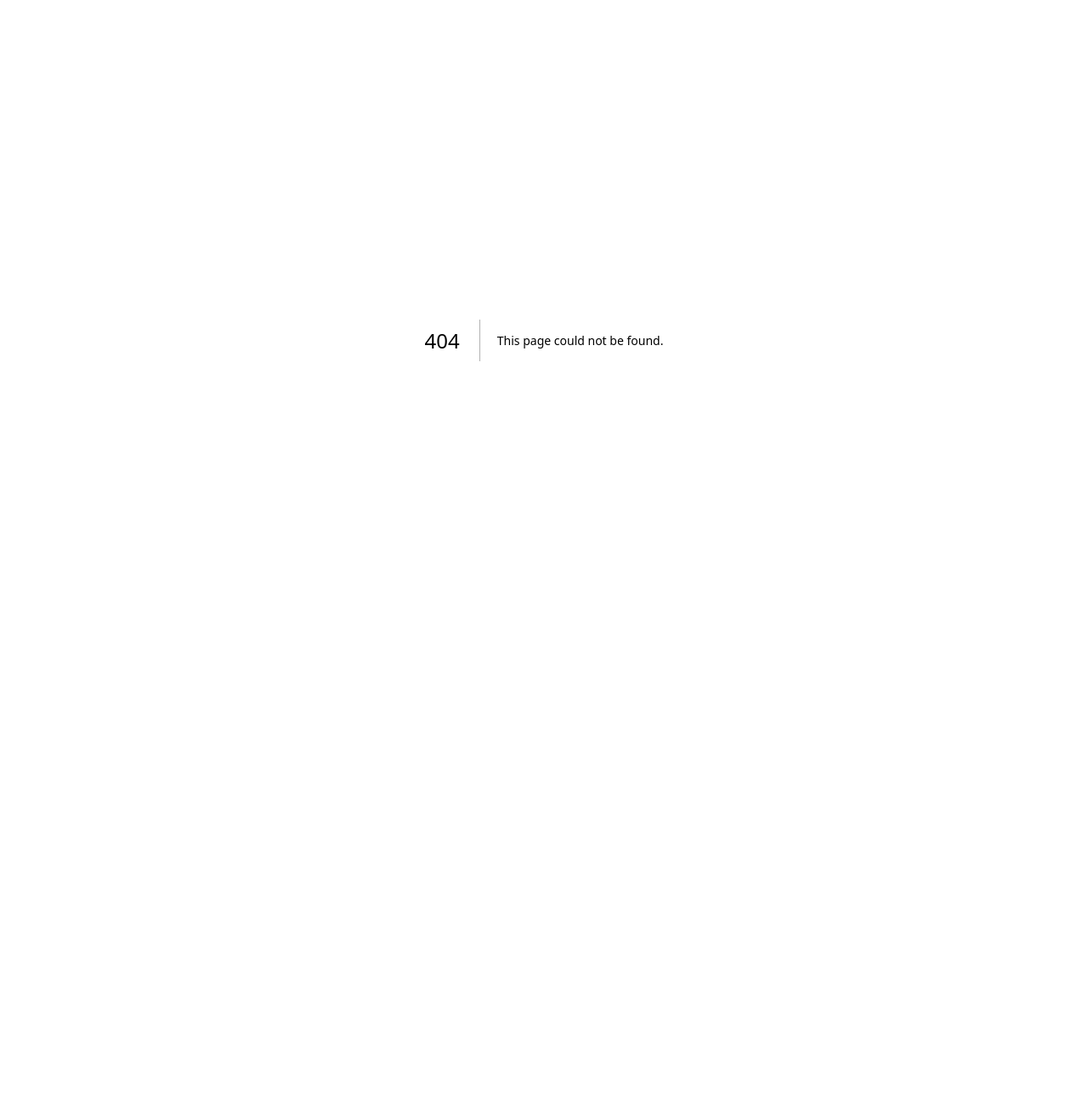
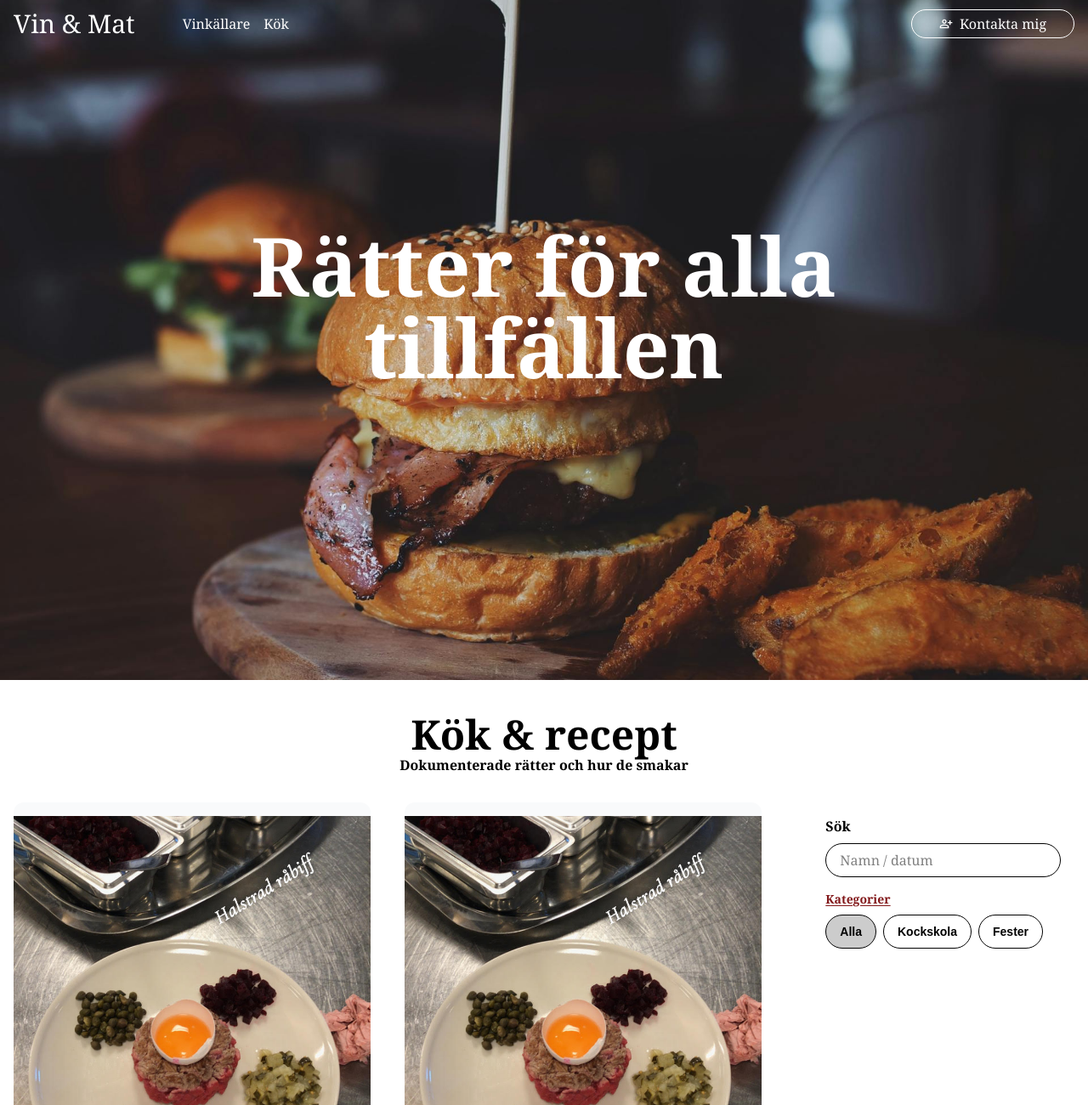
Before and after one commit to saraohman97/vindata, a Next.js app: page /kok in a window 1280 px wide. Before the commit this address had no page. Shown: the top 1300 px of the page at 85% size. Before the commit the page ends 800 px from the top, so only its background shows below. Built offline with nearby package versions, Linux system fonts and the light colour scheme.

Commit message:
Data + more

```diff
--- /dev/null
+++ b/app/(routes)/kok/page.tsx
@@ -0,0 +1,169 @@
+"use client";
+
+import Navbar from "@/components/navbar";
+import Image from "next/image";
+import { useEffect, useState } from "react";
+import { posts } from "@/data";
+
+export default function Home() {
+  const [cards, setCards] = useState(posts);
+  const [currentCard, setCurrentCard] = useState("All");
+
+  // eslint-disable-next-line @typescript-eslint/no-explicit-any
+  const handleBtns = (e: any) => {
+    const word = e.target.value;
+    setCurrentCard(word);
+  };
+
+  useEffect(() => {
+    if (currentCard === "All") {
+      setCards(posts);
+    } else {
+      const filtered = posts.filter((card) => {
+        return (
+          card.category === currentCard || card.category.includes(currentCard)
+        );
+      });
+      setCards(filtered);
+    }
+  }, [currentCard]);
+
+  return (
+    <main>
+      <Navbar dark />
+
+      {/* HERO */}
+      <Image
+        src="/hero-2.jpg"
+        alt=""
+        width={2000}
+        height={2000}
+        className="object-cover h-[800px] max-sm:max-h-screen"
+      />
+      <h1 className="absolute h-screen inset-0 text-white flex items-center justify-center max-w-screen-lg mx-auto text-center max-sm:p-3 max-sm:pb-20 pb-20 md:text-8xl max-md:text-5xl font-serif font-bold">
+        Rätter för alla tillfällen
+      </h1>
+
+      <div className="bg-white text-black">
+        <div className="max-w-screen-xl mx-auto py-10 px-4">
+          {/* HEADER */}
+          <div className="md:mb-8 font-bold font-serif text-center">
+            <h1 className="text-4xl md:text-5xl">Kök & recept</h1>
+            <div>Dokumenterade rätter och hur de smakar</div>
+          </div>
+
+          {/* POSTLIST AND SIDEBAR */}
+          <div className="flex max-md:flex-col-reverse gap-10 items-start">
+            <section className="flex flex-wrap gap-10 w-full">
+              {cards.length ? (
+                <>
+                  {cards.map((card) => (
+                    <div
+                      key={card.id}
+                      className="bg-gray-50 rounded-xl text-black md:w-[420px]"
+                    >
+                      <Image
+                        src={`/${card.image}`}
+                        alt=""
+                        width={500}
+                        height={500}
+                        className={`object-cover rounded-t-xl pt-4 hover:p-0 transition-all duration-300 max-h-96`}
+                      />
+                      <h3 className="p-4 pb-0 font-bold font-serif">
+                        {card.heading}
+                      </h3>
+                      <p className="text-sm p-4 pt-2">{card.text}</p>
+
+                      {card.recipe.ingredients[1] === "" ? (
+                        ""
+                      ) : (
+                        <div className="p-4 flex gap-10 text-sm">
+                          <div className="w-min">
+                            {card.recipe.ingredients
+                              .toString()
+                              .replaceAll(",", " ")}
+                          </div>
+
+                          <div className="flex flex-col gap-2 w-full">
+                            <div>
+                              1.
+                              {card.recipe.instructions[1]}
+                            </div>
+
+                            <div>
+                              2.
+                              {card.recipe.instructions[2]}
+                            </div>
+
+                            <div>
+                              3.
+                              {card.recipe.instructions[3]}
+                            </div>
+                          </div>
+                          {/* {card.recipe.ingredients[1].toString()} */}
+                          {/* {card.recipe.ingredients.toString().split("")} */}
+                          {/* {cards.map(c => (c.recipe.ingredients))} */}
+                        </div>
+                      )}
+                    </div>
+                  ))}
+                </>
+              ) : (
+                "Inga inlägg"
+              )}
+            </section>
+
+            <section className="p-4 md:w-1/3 rounded-xl h-fit">
+              <h3 className="mb-2 font-serif font-bold max-md:hidden">Sök</h3>
+              <input
+                type="text"
+                placeholder="Namn / datum"
+                className="h-10 w-full font-serif bg-transparent px-4 border rounded-full outline-none hover:bg-gray-50 mb-4 max-md:hidden"
+              />
+
+              <div className="flex flex-wrap gap-2">
+                <h2 className="text-sm font-bold w-full underline underline-offset-2 font-serif text-red-900">
+                  Kategorier
+                </h2>
+                <button
+                  onClick={handleBtns}
+                  type="button"
+                  value="All"
+                  className={`h-10 px-4 border rounded-3xl hover:bg-gray-50 hover:text-red-900 hover:border-red-900 text-sm font-bold ${
+                    currentCard === "All" ? "bg-black/20" : "bg-transparent"
+                  }`}
+                >
+                  Alla
+                </button>
+
+                <button
+                  onClick={handleBtns}
+                  type="button"
+                  value="Kockskola"
+                  className={`h-10 px-4 border rounded-3xl hover:bg-gray-50 hover:text-red-900 hover:border-red-900 text-sm font-bold ${
+                    currentCard === "Kockskola"
+                      ? "bg-black/20"
+                      : "bg-transparent"
+                  }`}
+                >
+                  Kockskola
+                </button>
+
+                <button
+                  onClick={handleBtns}
+                  type="button"
+                  value="Fester"
+                  className={`h-10 px-4 border rounded-3xl hover:bg-gray-50 hover:text-red-900 hover:border-red-900 text-sm font-bold ${
+                    currentCard === "Fester" ? "bg-black/20" : "bg-transparent"
+                  }`}
+                >
+                  Fester
+                </button>
+              </div>
+            </section>
+          </div>
+        </div>
+      </div>
+    </main>
+  );
+}
--- a/components/navbar.tsx
+++ b/components/navbar.tsx
@@ -9,20 +9,20 @@ interface NavbarProps {
 }
 
 const Navbar: React.FC<NavbarProps> = ({ dark }) => {
-  const [isVisible, setIsVisible] = useState(false)
+  const [isVisible, setIsVisible] = useState(false);
 
   useEffect(() => {
     const controlNavbar = () => {
       const currentScrollY = window.scrollY;
 
-      if(currentScrollY < 700) {
-        setIsVisible(false)
+      if (currentScrollY < 700) {
+        setIsVisible(false);
       } else {
-        setIsVisible(true)
+        setIsVisible(true);
       }
-    }
-    window.addEventListener("scroll", controlNavbar)
-  }, [])
+    };
+    window.addEventListener("scroll", controlNavbar);
+  }, []);
 
   return (
     <div
@@ -37,6 +37,21 @@ const Navbar: React.FC<NavbarProps> = ({ dark }) => {
           <Link href={"/"} className="text-3xl mr-10">
             Vin & Mat
           </Link>
+
+          <div className="flex gap-4 items-center">
+            <Link
+              href="/"
+              className={`hover:underline underline-offset-8 cursor-pointer ${dark ? "hover:text-white/70" : "hover:text-black/70"}`}
+            >
+              Vinkällare
+            </Link>
+            <Link
+              href="/kok"
+              className={`hover:underline underline-offset-8 cursor-pointer ${dark ? "hover:text-white/70" : " hover:text-black/70"}`}
+            >
+              Kök
+            </Link>
+          </div>
         </div>
 
         <Link
--- a/data.ts
+++ b/data.ts
@@ -11,6 +11,18 @@ export const wines = [
     //     review: 1,
     //     createdAt: "20 september 2025"
     // },
+    {
+        id: 7,
+        label: "Le Grand Manège, 2023",
+        brand: "Côtes-du-Rhône",
+        color: "Rött",
+        flavor: "Fruktigt & Smakrikt",
+        country: "Frankrike",
+        price: 99,
+        grape: "Grenache, syrah och mourvèdre.",
+        review: 4,
+        createdAt: "27 september 2025"
+    },
     {
         id: 6,
         label: "2014",
@@ -85,6 +97,70 @@ export const wines = [
     },
 ]
 
+export const posts = [
+    // {
+    //     id: 1,
+    //     heading: "",
+    //     text: "",
+    //     image: "",
+    //     createdAt: "",
+    //     category: "",
+    //     recipe: {
+    //         summary: "",
+    //         ingredients: {
+    //             1: "",
+    //             2: "",
+    //         },
+    //         instructions: {
+    //             1: "",
+    //             2: "",
+    //         }
+    //     }
+    // },
+    {
+        id: 2,
+        heading: "Tranellska restaurang",
+        text: "Idag var jag på gymnasieskolans restaurang där trerättersluncher serveras för 160 kr per kuvert. Jag fick en förrätt att preppa och tillaga, halstrad råbiff.",
+        image: "post-1.jpg",
+        createdAt: "24 september 2025",
+        category: "Kockskola",
+        recipe: {
+            summary: "",
+            ingredients: [
+                "Ryggbiff",
+                "Kapris",
+                "Bostongurka",
+                "Rödlök",
+                "Rödbeta",
+            ],
+            instructions: {
+                1: "Hacka ryggbiff och forma till 100g puckar.",
+                2: "Förbered grönsaker i mise en place.",
+                3: "Halstra råbiff och dekorera medäggula."
+            }
+        }
+    },
+    {
+        id: 1,
+        heading: "Tranellska restaurang",
+        text: "Idag var jag på gymnasieskolans restaurang där trerättersluncher serveras för 160 kr per kuvert. Jag fick en förrätt att preppa och tillaga, halstrad råbiff. Ryggbiff hackades för hand och formades till puckar. Grönsaker som kapris, lök, bostongurka och rödbetor lades Mise en place. Råbiffen halstras innan servering och dekoreras med en äggula. ",
+        image: "post-1.jpg",
+        createdAt: "24 september 2025",
+        category: "Kockskola",
+        recipe: {
+            summary: "",
+            ingredients: {
+                1: "",
+                2: "",
+            },
+            instructions: {
+                1: "",
+                2: "",
+            }
+        }
+    },
+]
+
 export type WineType = {
     id: number,
     label: string,
```
Also changed, not shown: public/hero-2.jpg (added), public/post-1.jpg (added).
